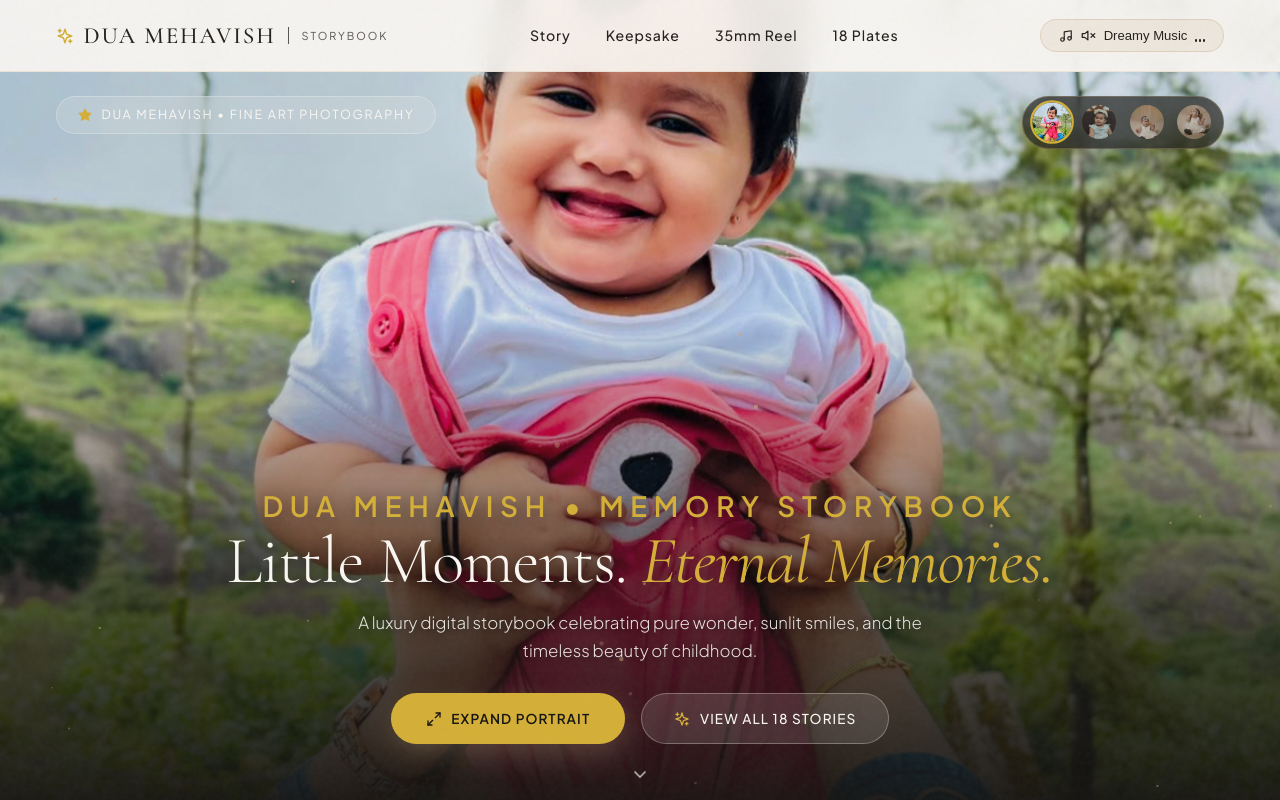
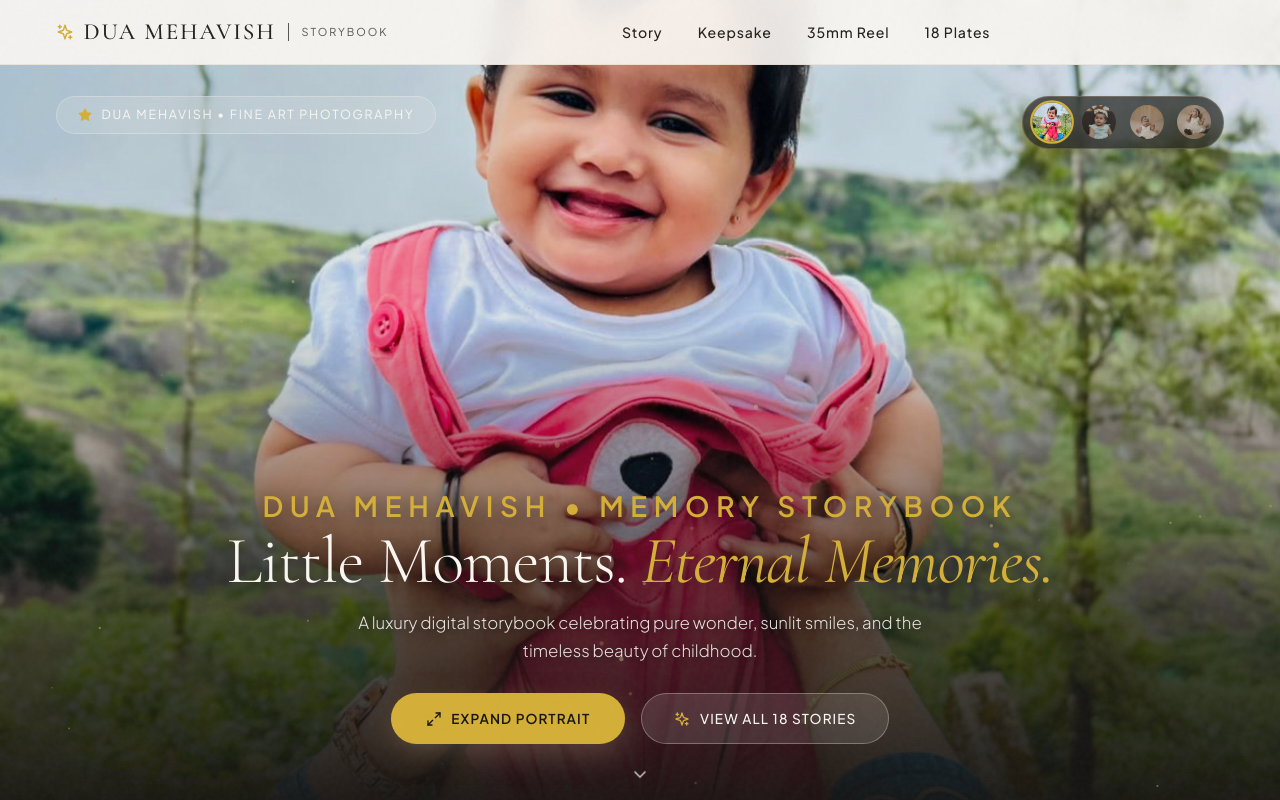
Before and after one commit to Midlaj786/duamehavish, a React (Vite) app: page / in a window 1280 px wide. Shown: the top 800 px of the page. Built offline with nearby package versions, Linux system fonts and the light colour scheme; a web font is replaced by a local one.

Commit message:
Remove music player option from Navbar

```diff
--- a/src/components/Navbar.jsx
+++ b/src/components/Navbar.jsx
@@ -1,5 +1,4 @@
 import React, { useState, useEffect } from 'react';
-import AudioPlayer from './AudioPlayer';
 import { Sparkles, Menu, X } from 'lucide-react';
 
 export default function Navbar() {
@@ -66,8 +65,6 @@ export default function Navbar() {
       </nav>
 
       <div style={{ display: 'flex', alignItems: 'center', gap: '0.6rem' }}>
-        <AudioPlayer />
-
         {/* Mobile Menu Toggle Button */}
         <button
           className="mobile-nav-toggle"
```
Also changed, not shown: 3 other files (tests, documents, lock files or other folders).
